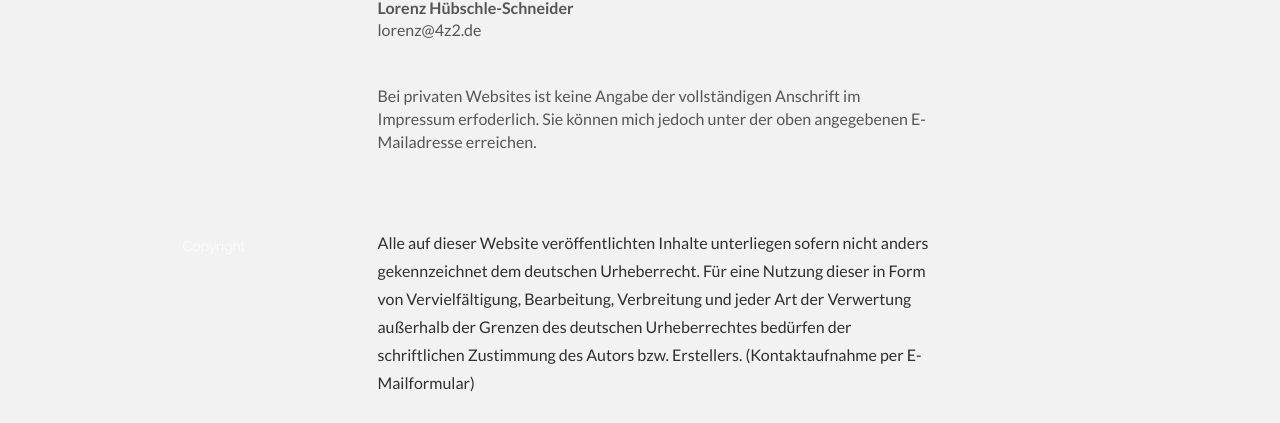
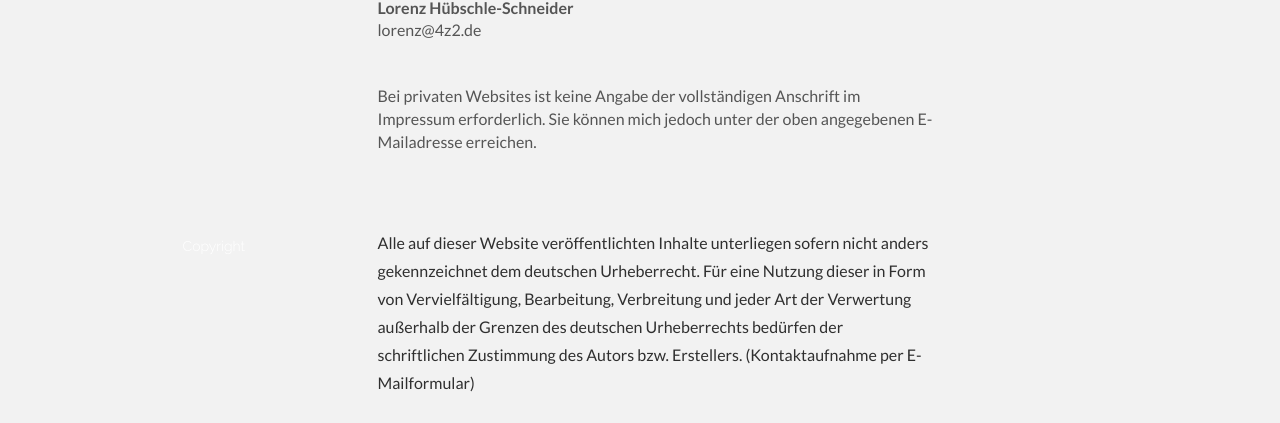
Before and after one commit to lorenzhs/lorenzhs.github.io, a Jekyll site: the page built from imprint.html, in a window 1280 px wide and 900 px high. Shown: the part 276-699 px from the top of the window. Built offline with Jekyll 4.4.1, drawn with Linux system fonts in a browser that asks for light colours; nearby versions of some CDN libraries.

Commit message:
Imprint: Fix typos

```diff
--- a/imprint.html
+++ b/imprint.html
@@ -21,7 +21,7 @@
               lorenz@4z2.de
             </address>
             <br />
-            Bei privaten Websites ist keine Angabe der vollständigen Anschrift im Impressum erfoderlich. Sie können mich jedoch unter der oben angegebenen E-Mailadresse erreichen.
+            Bei privaten Websites ist keine Angabe der vollständigen Anschrift im Impressum erforderlich. Sie können mich jedoch unter der oben angegebenen E-Mailadresse erreichen.
             </p>
         </div>
     </div>
@@ -35,7 +35,7 @@
         <div class="col-lg-6">
             <p>
             Alle auf dieser Website veröffentlichten Inhalte unterliegen sofern nicht anders gekennzeichnet dem deutschen Urheberrecht.
-            Für eine Nutzung dieser in Form von Vervielfältigung, Bearbeitung, Verbreitung und jeder Art der Verwertung außerhalb der Grenzen des deutschen Urheberrechtes bedürfen der schriftlichen Zustimmung des Autors bzw. Erstellers.
+            Für eine Nutzung dieser in Form von Vervielfältigung, Bearbeitung, Verbreitung und jeder Art der Verwertung außerhalb der Grenzen des deutschen Urheberrechts bedürfen der schriftlichen Zustimmung des Autors bzw. Erstellers.
             (Kontaktaufnahme per E-Mailformular)
             </p>
             <p>
```
